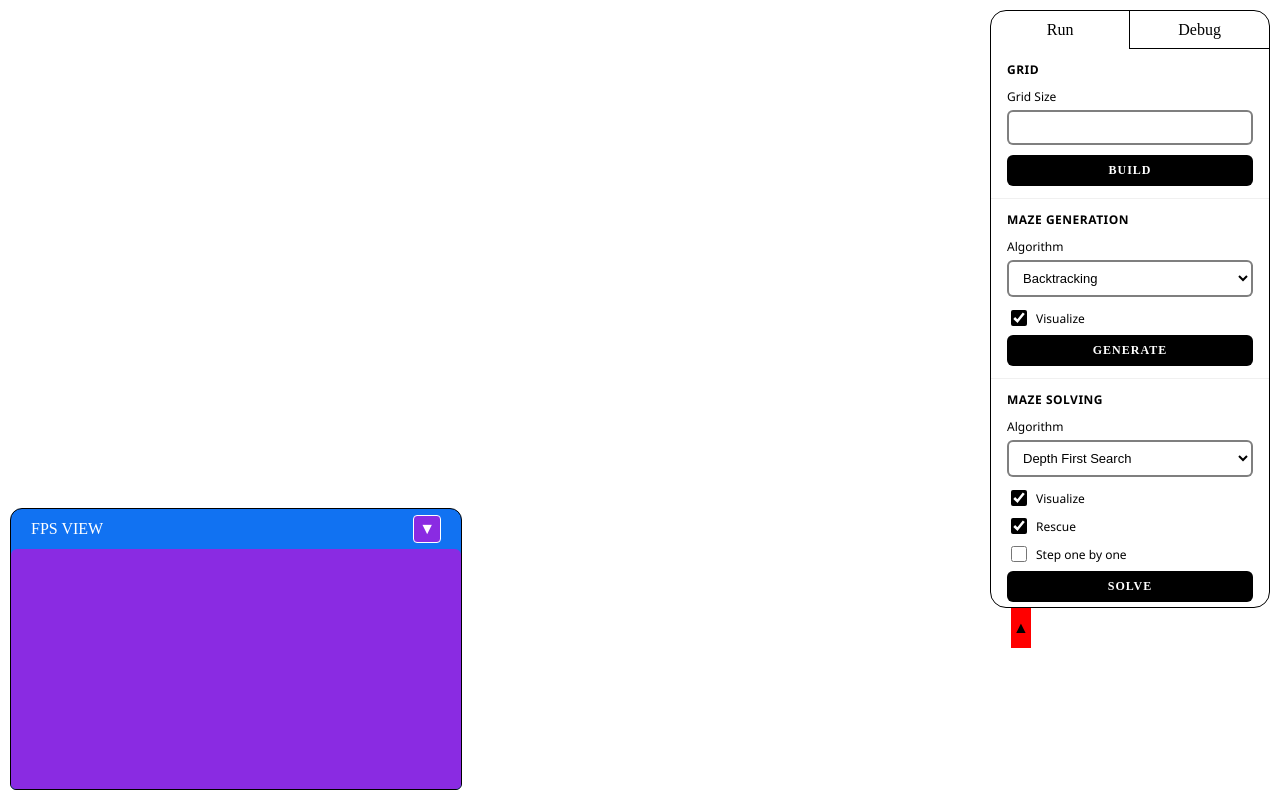
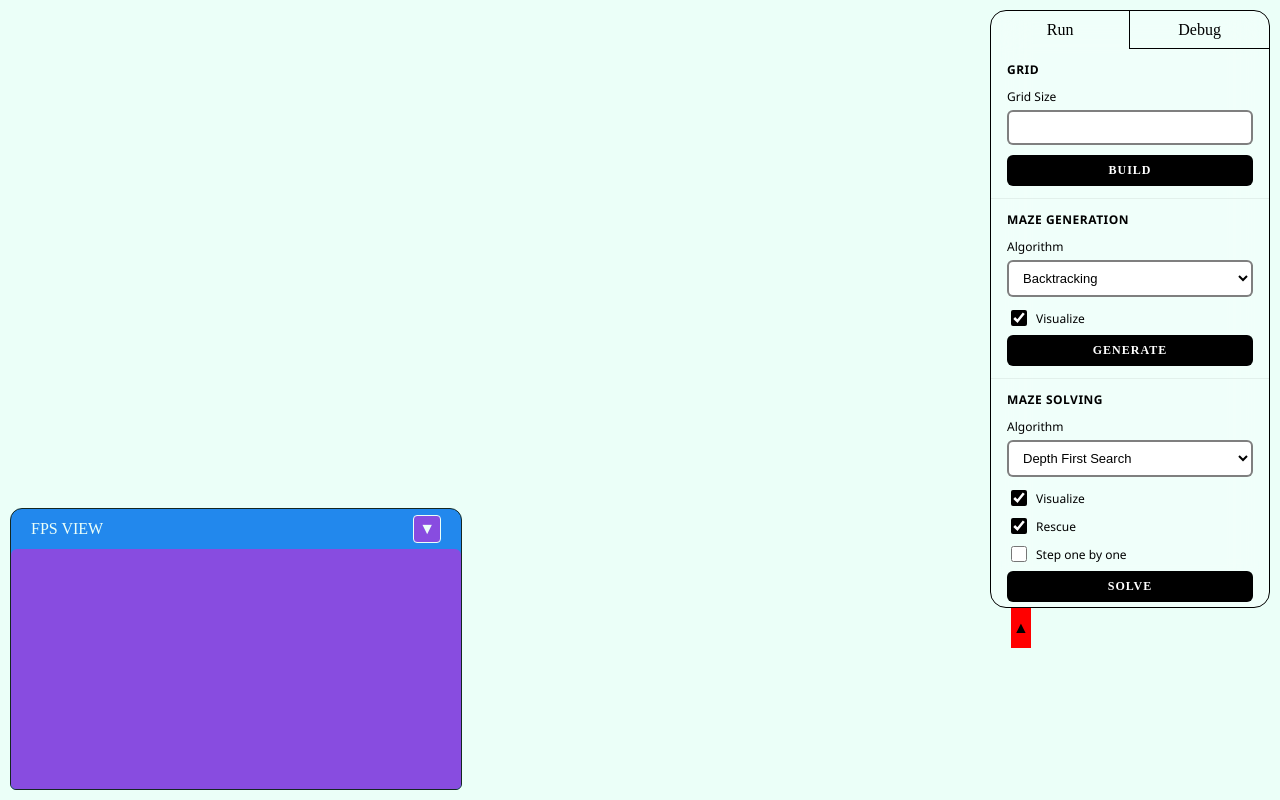
Before and after one commit to Ryan-Axtell-abc/three-js-maze, a website built with Vite: page index.html in a window 1280 px wide. Built offline with nearby package versions, Linux system fonts and the light colour scheme; a web font is replaced by a local one.

Commit message:
color overlay

```diff
--- a/index.html
+++ b/index.html
@@ -7,10 +7,10 @@
   </style>
   <meta charset="UTF-8">
   <meta http-equiv="X-UA-Compatible" content="IE=edge">
-  <meta name="viewport" content="width=device-width, initial-scale=0.75">
+  <meta name="viewport" content="width=device-width">
   <title>Maze Solver</title>
   <!--
-    initial-scale=0.75
+    , initial-scale=0.75
   -->
   <link rel="icon" type="image/x-icon" href="/assets/icon.png">
 
--- a/src/styles.css
+++ b/src/styles.css
@@ -214,6 +214,8 @@ body {
     display: flex;
     justify-content: end;
     overflow-y: auto;
+
+    background-color: rgba(127, 255, 212, 0.158);
 }
 
 #menu-holder-holder {
```
